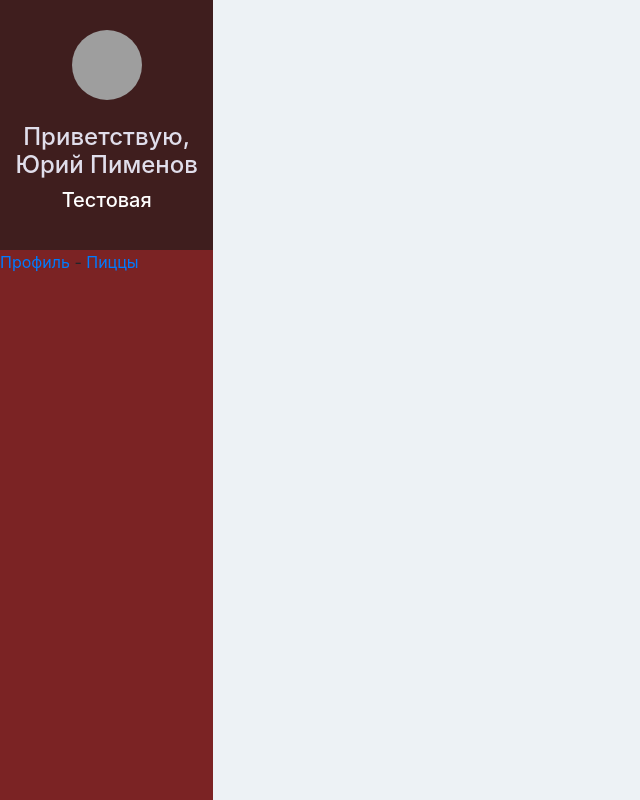
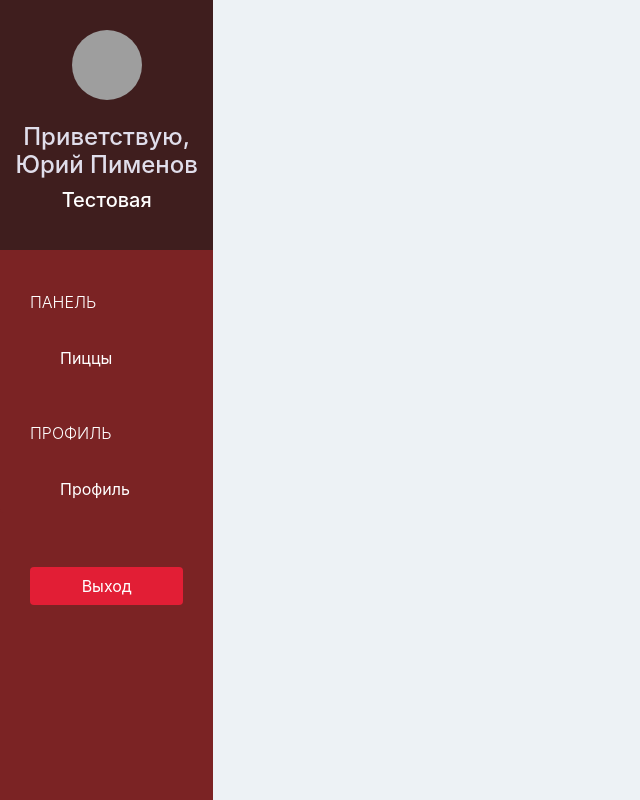
Before and after one commit to YuriyPimenov/shopPizza, a Django app: page /pizzashop/pizza/ in a window 1280 px wide. Shown: the whole page, without its empty margins (0-640 px from the left). Run offline with Django 3.2, Linux system fonts and the light colour scheme; a user stored in the database is signed in; data comes from the database, SQL or seed files in the repository; both versions use the stored data as it was after the commit; some libraries are stand-ins or nearby versions; grey boxes are pictures that could not be loaded.

Commit message:
Стилизуем САЙДБАР

```diff
--- a/pizzashopapp/static/css/mystyle.css
+++ b/pizzashopapp/static/css/mystyle.css
@@ -37,3 +37,50 @@ body{
 .sidebar > div:first-child > h5{
     color: #ffffff;
 }
+
+/*SIDEBAR - MENU*/
+.sidebar .list-group{
+    padding: 0;
+    background-color: #7B2324;
+}
+.sidebar .list-group > span{
+    color: white;
+    display: block;
+    margin-top: 20px;
+    padding: 20px 30px;
+    font-size: 16px;
+    font-weight: 300;
+}
+.sidebar .list-group .list-group-item,
+.sidebar .list-group .list-group-item:focus{
+    background-color: #7B2324;
+    color: white;
+    border: 0;
+    padding-left: 60px;
+    padding-right: 30px;
+}
+.sidebar .list-group .list-group-item:active,
+.sidebar .list-group .list-group-item:hover{
+    color: #e0deeb;
+    background-color: #3f1e1e;
+}
+.sidebar .list-group .list-group-item:first-child{
+    border-top-left-radius: 0;
+    border-top-right-radius: 0;
+}
+.sidebar .list-group .list-group-item .badge,
+.sidebar .list-group .list-group-item.active .badge{
+    color: #e0deeb;
+    background-color: #e31e25;
+}
+/*SIDEBAR - LOGOUT*/
+.sidebar > div:last-child{
+    padding: 30px;
+}
+.sidebar > div:last-child .btn{
+    width: 100%;
+}
+/*SIDEBAR - CONTENT*/
+.content{
+    padding: 0 40px;
+}
--- a/pizzashopapp/templates/pizzashop/base.html
+++ b/pizzashopapp/templates/pizzashop/base.html
@@ -1,7 +1,7 @@
 {% extends 'base.html' %}
 
-{% block page %}
-    <h2>Пиццерия</h2>
+{% block title %}
+    Пиццерия
 {% endblock %}
 
 {% block sidebar %}
@@ -12,7 +12,18 @@
        <h5>{{request.user.pizzashop.name}}</h5>
    </div>
 
-   <a href="{% url 'pizzashop-account' %}">Профиль</a>
-   -
-   <a href="{% url 'pizzashop-pizza' %}">Пиццы</a>
+   <div class="list-group">
+        <span class="text-uppercase">Панель</span>
+        <a href="{% url 'pizzashop-pizza' %}"  class="list-group-item">Пиццы</a>
+
+        <span class="text-uppercase">Профиль</span>
+        <a href="{% url 'pizzashop-account' %}"  class="list-group-item">Профиль</a>
+    </div>
+
+    <br>
+    <div class="text-center">
+        <a href="{% url 'pizzashop-sign-out' %}?next={{request.path}}" class="btn btn-red">Выход</a>
+    </div>
+
+
 {% endblock %}
```
Also changed, not shown: db.sqlite3.
